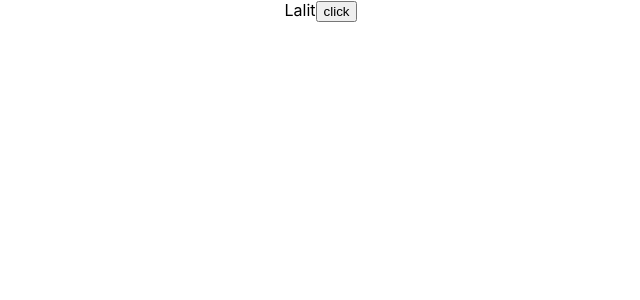
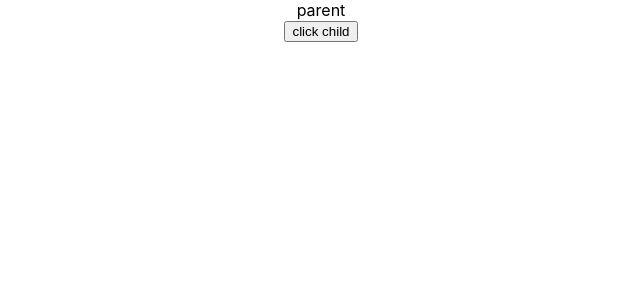
Before and after one commit to lalitlsg/react-concepts, a React (Create React App) app: page / in a window 1280 px wide. Shown: the top 300 px of the page, without its empty margins (319-959 px from the left). Built offline with nearby package versions, Linux system fonts and the light colour scheme.

Commit message:
passing method as prop to child

```diff
--- a/src/App.js
+++ b/src/App.js
@@ -1,10 +1,12 @@
 import logo from "./logo.svg";
 import "./App.css";
-import JSXExample from "./components/JSXExample";
-import PropsFunctional from "./components/PropsFunctional";
-import PropsClass from "./components/PropsClass";
-import Counter from "./components/Counter";
-import EventExample from "./components/EventExample";
+import JSXExample from "./components/basics/JSXExample";
+import PropsFunctional from "./components/basics/PropsFunctional";
+import PropsClass from "./components/basics/PropsClass";
+import Counter from "./components/basics/Counter";
+import EventExample from "./components/event/EventExample";
+import MethodProp from "./components/method-prop/MethodProp";
+import ParentMethodProp from "./components/method-prop/ParentMethodProp";
 
 function App() {
   return (
@@ -20,7 +22,9 @@ function App() {
       </PropsClass>
 
       <Counter /> */}
-      <EventExample />
+      {/* <EventExample /> */}
+
+      <ParentMethodProp />
     </div>
   );
 }
--- /dev/null
+++ b/src/components/method-prop/MethodProp.js
@@ -0,0 +1,11 @@
+import React from "react";
+
+const MethodProp = ({ showMsg }) => {
+  return (
+    <div>
+      <button onClick={() => showMsg("childman")}>click child</button>
+    </div>
+  );
+};
+
+export default MethodProp;
--- /dev/null
+++ b/src/components/method-prop/ParentMethodProp.js
@@ -0,0 +1,27 @@
+import React, { Component } from "react";
+import MethodProp from "./MethodProp";
+
+export default class ParentMethodProp extends Component {
+  constructor(props) {
+    super(props);
+
+    this.state = {
+      name: "parent"
+    };
+  }
+
+  showChildMsg = value => {
+    this.setState({
+      name: value
+    });
+  };
+
+  render() {
+    return (
+      <div>
+        {this.state.name}
+        <MethodProp showMsg={this.showChildMsg} />
+      </div>
+    );
+  }
+}
```
Also changed, not shown: src/components/basics/Counter.js (renamed from src/components/Counter.js), src/components/basics/JSXExample.js (renamed from src/components/JSXExample.js), src/components/basics/PropsClass.js (renamed from src/components/PropsClass.js), src/components/basics/PropsFunctional.js (renamed from src/components/PropsFunctional.js), src/components/event/EventExample.js (renamed from src/components/EventExample.js).
